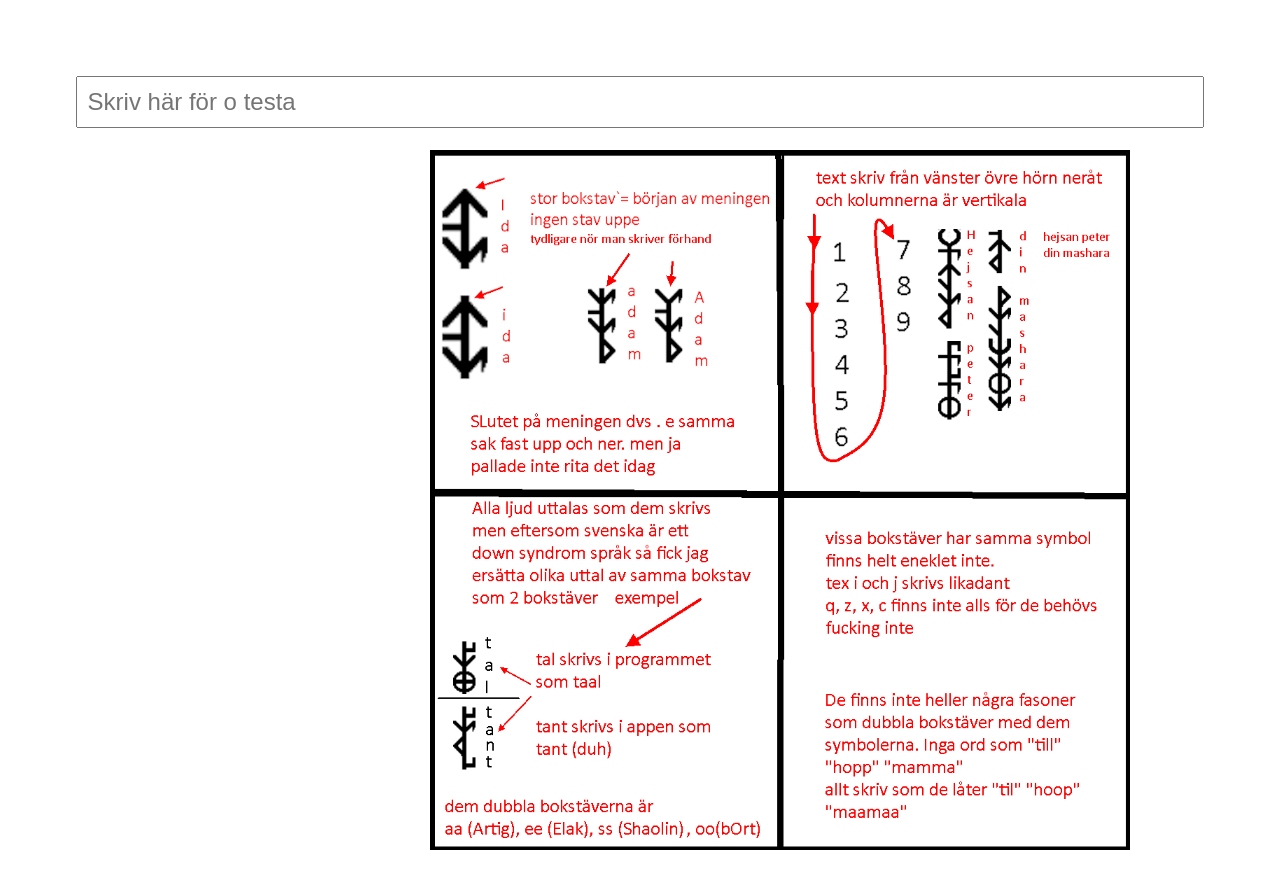
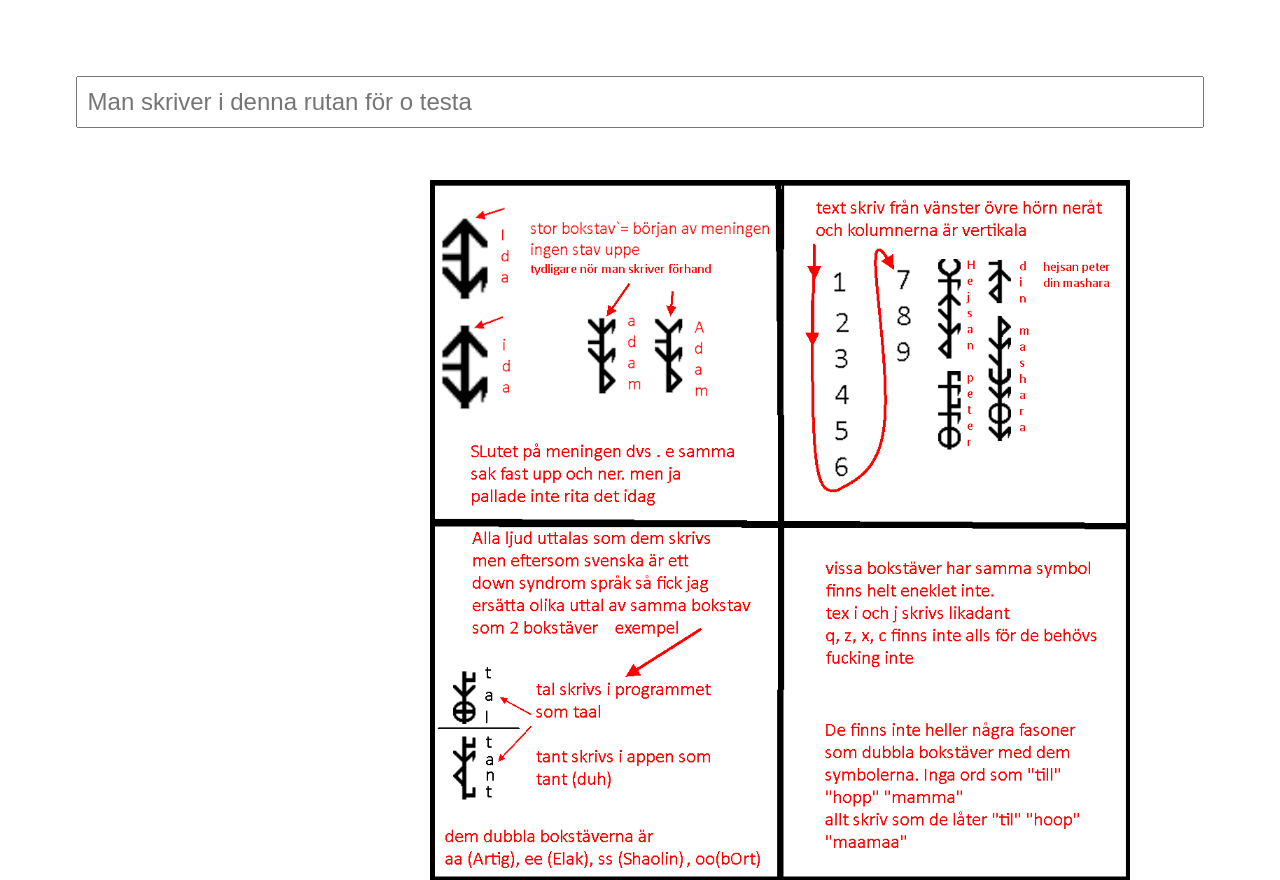
Before and after one commit to JultomteSexisten/Testa, a plain HTML site: page index.html in a window 1280 px wide. Before the commit the page ends 850 px from the top, so only its background shows below. Drawn offline with Linux system fonts and the light colour scheme.

Commit message:
Update index.html

```diff
--- a/index.html
+++ b/index.html
@@ -47,7 +47,7 @@
 
     #instructionImage {
       position: absolute;
-      top: 0px; /* moved up by 200px */
+      top: 30px; /* moved up by 200px */
       right: 0;
       transform: scale(0.7);
       z-index: 0;
@@ -56,7 +56,7 @@
 </head>
 <body>
 
-  <input type="text" id="inputBox" placeholder="Skriv här för o testa">
+  <input type="text" id="inputBox" placeholder="Man skriver i denna rutan för o testa">
   <img id="instructionImage" src="Instructions.png" alt="Instructions">
   <div id="output"></div>
 
```
